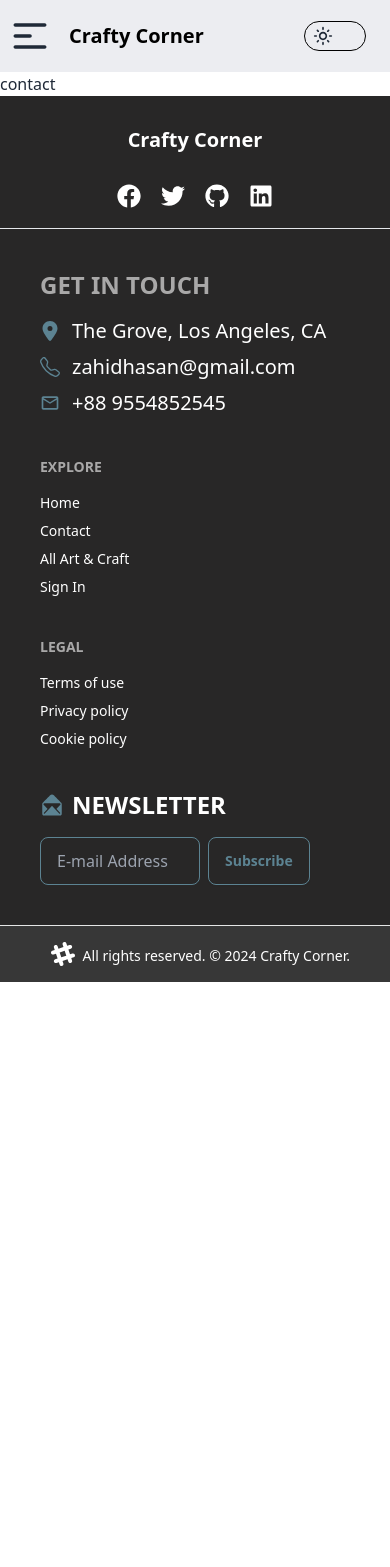
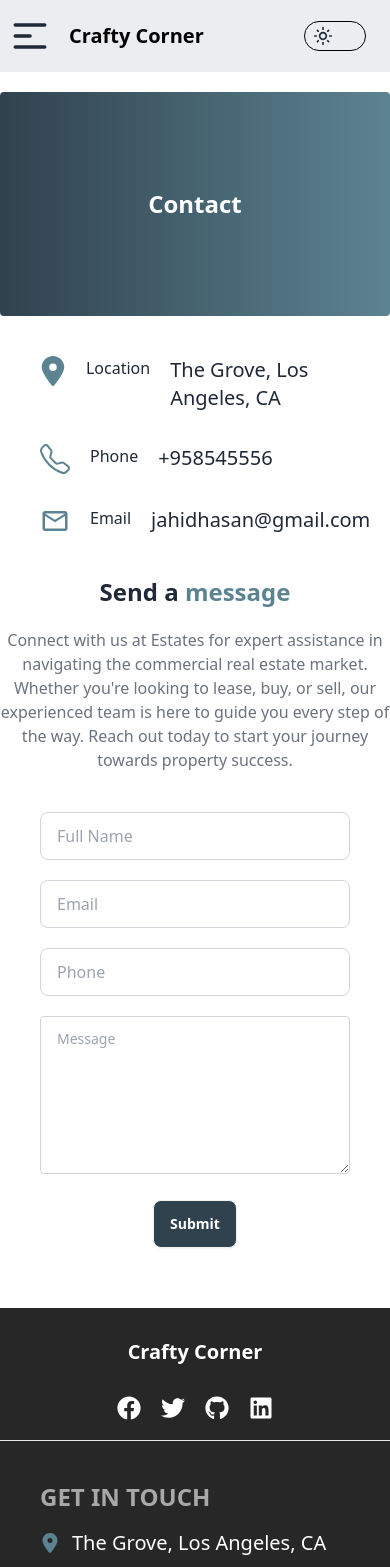
Before and after one commit to zahid072/Crafty-Corner, a React (Vite) app: page /contact in a window 390 px wide. Shown: the top 1567 px of the page. Before the commit the page ends 982 px from the top, so only its background shows below. Built offline with nearby package versions, Linux system fonts and the light colour scheme; no server answers.

Commit message:
contact and error page added

```diff
--- a/src/components/myCard/MyCard.jsx
+++ b/src/components/myCard/MyCard.jsx
@@ -1,10 +1,11 @@
 import React from "react";
 import { FaStar } from "react-icons/fa";
 import { MdDelete, MdModeEdit } from "react-icons/md";
-import { Link } from "react-router-dom";
+import { Link, useNavigate } from "react-router-dom";
 
-const MyCard = ({ crafts, setReFilter }) => {
+const MyCard = ({ crafts }) => {
   const { item_name, image, price, rating, _id, customization } = crafts;
+  const navigate = useNavigate()
 
 
   const handleDelete = (id)=>{
@@ -15,6 +16,7 @@ const MyCard = ({ crafts, setReFilter }) => {
       .then(data =>{
 
         console.log(data)
+        navigate("/myArt&CraftList")
 
       })
       setReFilter(true)
--- a/src/pages/contact/Contact.jsx
+++ b/src/pages/contact/Contact.jsx
@@ -1,7 +1,26 @@
-import React from 'react'
+import React, { useContext } from "react";
+import { FaLocationDot } from "react-icons/fa6";
+import { BsTelephone } from "react-icons/bs";
+import { MdOutlineMailOutline } from "react-icons/md";
+import { ToastContainer, toast } from "react-toastify";
+import { AuthContext } from "../../provider/AuthProvider";
+import { useNavigate } from "react-router-dom";
 import { Helmet } from 'react-helmet'
 
 const Contact = () => {
+  const {user} = useContext(AuthContext);
+  const navigate = useNavigate();
+   console.log(user)
+      const handleSendMessage = (e)=>{
+        e.preventDefault();
+        if(!user){
+          navigate("/signIn");
+          return
+        }
+          e.target.reset();
+          toast.success("You've successfully sent your message. We'll get back to you soon!")
+
+      }
   return (
     <>
     <Helmet>
@@ -9,7 +28,74 @@ const Contact = () => {
         <title>Contact || Crafty Corner</title>
         <link rel="canonical" href="http://mysite.com/example" />
       </Helmet>
-      contact
+      <div className="py-5">
+
+      <h1 className="lg:text-5xl md:text-4xl text-2xl font-bold text-center py-24 bg-gradient-to-r text-white from-[#30424E] to-[#5C8392] rounded">
+        Contact
+      </h1>
+      <div className="flex md:flex-row flex-col *:cursor-pointer pl-10 w-full justify-evenly gap-8 py-10">
+        <p className=" md:text-3xl flex md:flex-col flex-row gap-5">
+          <FaLocationDot className="text-[#5C8392] text-center md:text-5xl text-3xl md:ml-7" />
+          <span>Location</span>
+          <span className="text-xl">The Grove, Los Angeles, CA</span>
+        </p>
+        <p className="text-center md:text-3xl flex md:flex-col flex-row gap-5">
+          <BsTelephone className="text-[#5C8392] text-center md:text-5xl text-3xl md:ml-5" />
+          <span>Phone</span>
+          <span className="text-xl">+958545556</span>
+        </p>
+        <p className=" md:text-3xl flex md:flex-col flex-row gap-5">
+          {" "}
+          <MdOutlineMailOutline className="text-[#5C8392] text-center md:text-5xl text-3xl md:ml-2" />
+          <span>Email</span>{" "}
+          <span className="text-xl">jahidhasan@gmail.com</span>
+        </p>
+      </div>
+
+      <div>
+        <h1 className="text-center md:text-5xl text-2xl font-bold ">
+          Send a <span className="text-[#5C8392]">message</span>
+        </h1>
+        <p className="max-w-3xl mx-auto text-gray-500 text-center mt-5">
+          Connect with us at Estates for expert assistance in navigating the
+          commercial real estate market. Whether you're looking to lease, buy,
+          or sell, our experienced team is here to guide you every step of the
+          way. Reach out today to start your journey towards property success.
+        </p>
+        <form onSubmit={handleSendMessage} className=" p-10 max-w-4xl mx-auto">
+          <div className="flex md:flex-row flex-col gap-5 *:w-full *:border *:border-gray-300">
+            <input
+              className="input"
+              placeholder="Full Name"
+              type="text"
+              required
+            />
+            <input
+              className="input"
+              placeholder="Email"
+              type="email"
+              required
+            />
+            <input
+              className="input"
+              placeholder="Phone"
+              type="number"
+            />
+          </div>
+          <textarea
+            name=""
+            className="w-full my-5 rounded textarea border border-gray-300"
+            placeholder="Message"
+            cols="30"
+            rows="5"
+          ></textarea>
+          <div className="flex justify-center">
+            <button className="btn bg-[#30424E] hover:bg-[#435b6b] text-white">Submit</button>
+          </div>
+        </form>
+      </div>
+      <ToastContainer/>
+    </div>
     </>
   )
 }
--- /dev/null
+++ b/src/pages/errorPage/ErrorPage.jsx
@@ -0,0 +1,27 @@
+import React from 'react'
+import { Helmet } from 'react-helmet'
+import { Link } from 'react-router-dom'
+
+const ErrorPage = () => {
+  return (
+    <div className="h-screen -mt-10">
+    <Helmet>
+      <meta charSet="utf-8" />
+      <title>Error!!!</title>
+      <link rel="canonical" href="http://mysite.com/example" />
+    </Helmet>
+  <div className="bg-cover bg-center size-[700px] mx-auto flex justify-center items-end">
+    <img src="https://i.ibb.co/D4CKSnx/404-page.gif" alt="" />
+    <div className=" absolute">
+      <button className=" mx-auto px-6 py-3 rounded-lg bg-emerald-500 flex items-center">
+        <Link className="underline text-white font-bold text-xl" to={"/"}>
+          {"< Back Home"}
+        </Link>
+      </button>
+    </div>
+  </div>
+</div>
+  )
+}
+
+export default ErrorPage
--- a/src/pages/myArt&CraftList/MyCraftList.jsx
+++ b/src/pages/myArt&CraftList/MyCraftList.jsx
@@ -6,7 +6,7 @@ import MyCard from "../../components/myCard/MyCard";
 
 const MyCraftList = () => {
   const [filteredData, setFilteredData] = useState([]);
-  const [reFilter, setReFilter] = useState(false);
+
   const [filterBy, setFilterBy] = useState("");
   const { user } = useContext(AuthContext);
   const { data } = useFetchData();
@@ -32,9 +32,8 @@ const MyCraftList = () => {
       setFilteredData(userAddedData);
     }
     console.log(userAddedData);
-  }, [data, user, reFilter, filterBy]);
+  }, [data, user, filterBy]);
 
-  console.log(reFilter)
 
   return (
     <>
@@ -75,7 +74,7 @@ const MyCraftList = () => {
       </div>
       <div className=" lg:mx-32 mx-2 my-5">
         {filteredData.map((craft) => (
-          <MyCard key={craft._id} crafts={craft} setReFilter={setReFilter}/>
+          <MyCard key={craft._id} crafts={craft} />
         ))}
       </div>
     </>
--- a/src/routes/router.jsx
+++ b/src/routes/router.jsx
@@ -11,11 +11,13 @@ import PrivateRouter from "./PrivateRouter";
 import CategoryCraft from "../pages/categoryCraft/CategoryCraft";
 import CraftDetails from "../pages/CraftDetails/CraftDetails";
 import UpdateCraft from "../pages/updateCraft/UpdateCraft";
+import ErrorPage from "../pages/errorPage/ErrorPage";
 
 const router = createBrowserRouter([
   {
     path: "/",
     element: <Root />,
+    errorElement:<ErrorPage/>,
     children: [
       {
         path: "/",
```
Also changed, not shown: 1 other file (tests, documents, lock files or other folders).
